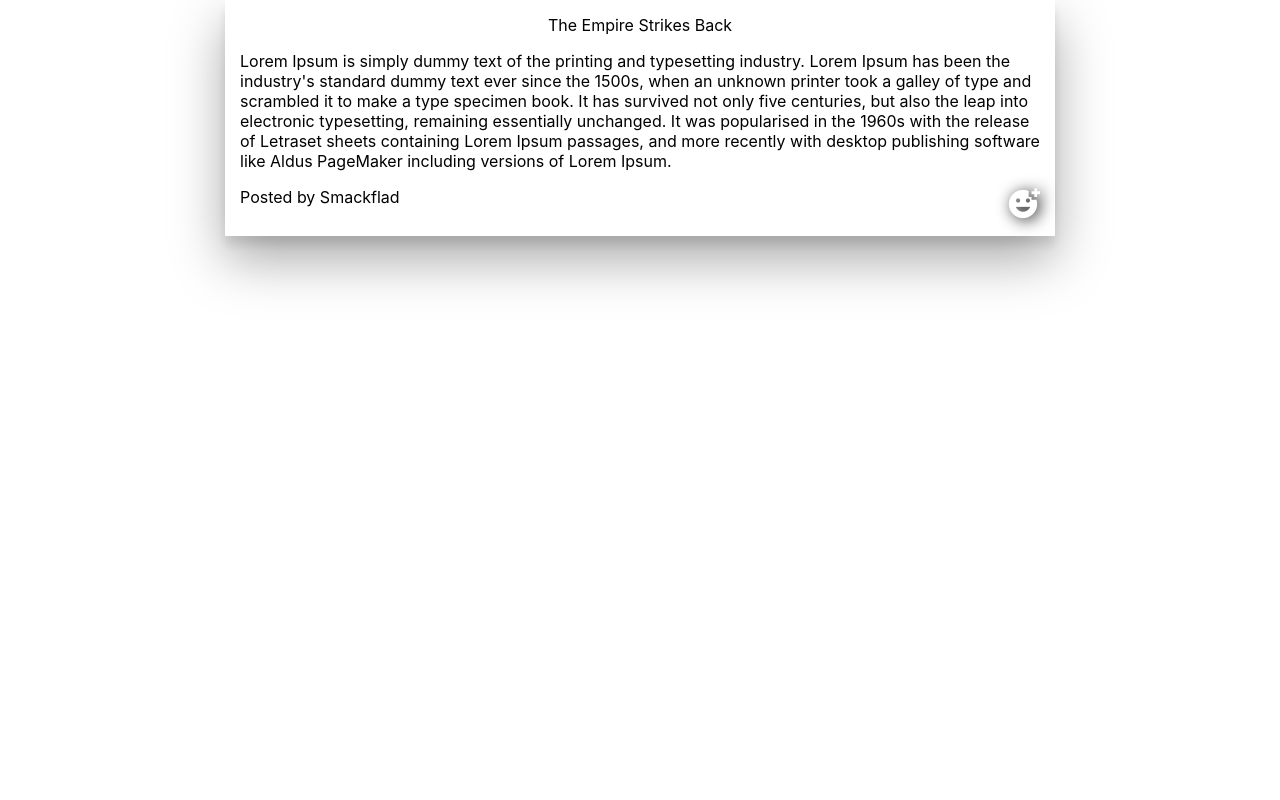
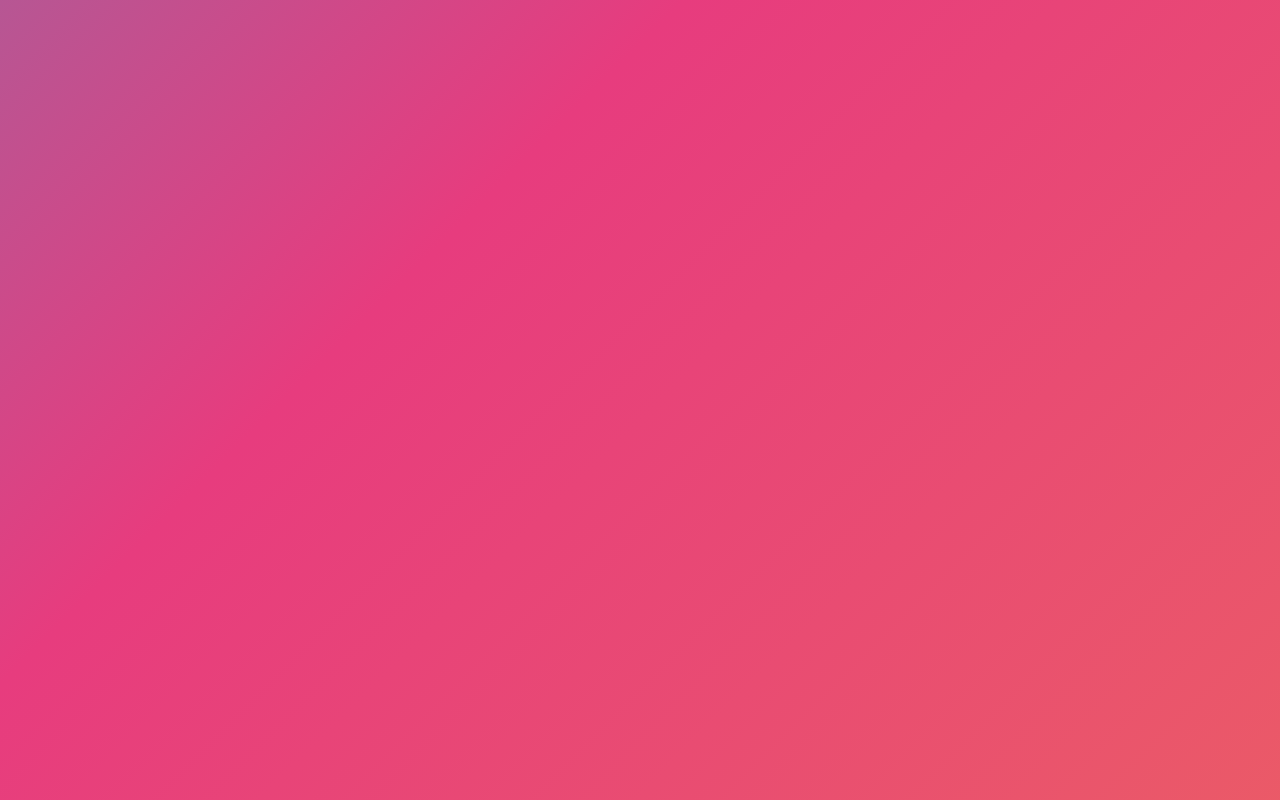
Before and after one commit to smackflad/movieRamaApp, a React (Create React App) app in the folder front/: page / in a window 1280 px wide. Built offline with nearby package versions, Linux system fonts and the light colour scheme.

Commit message:
started with some animations for the first view and post showing

```diff
--- a/front/package.json
+++ b/front/package.json
@@ -6,8 +6,11 @@
     "@testing-library/jest-dom": "^5.16.5",
     "@testing-library/react": "^13.4.0",
     "@testing-library/user-event": "^13.5.0",
+    "animate.css": "^4.1.1",
+    "framer-motion": "^8.5.4",
     "react": "^18.2.0",
     "react-dom": "^18.2.0",
+    "react-intersection-observer": "^9.4.1",
     "react-router-dom": "^6.7.0",
     "react-scripts": "5.0.1",
     "web-vitals": "^2.1.4"
--- a/front/src/App.css
+++ b/front/src/App.css
@@ -36,3 +36,59 @@
     transform: rotate(360deg);
   }
 }
+
+
+.test {
+  width: 100wh;
+  height: 100vh;
+  /* color: #fff; */
+  background: linear-gradient(-45deg, #EE7752, #E73C7E, #23A6D5, #23D5AB);
+  background-size: 400% 400%;
+  -webkit-animation: Gradient 15s ease infinite;
+  -moz-animation: Gradient 15s ease infinite;
+  animation: Gradient 15s ease infinite;
+  overflow: hidden;
+
+  }
+
+.paused {
+  -webkit-animation-play-state: paused; /* Safari 4.0 - 8.0 */
+  animation-play-state: paused;
+}
+
+
+@-webkit-keyframes Gradient {
+  0% {
+  background-position: 0% 50%
+  }
+50% {
+background-position: 100% 50%
+}
+100% {
+background-position: 0% 50%
+}
+}
+
+@-moz-keyframes Gradient {
+  0% {
+  background-position: 0% 50%
+  }
+50% {
+background-position: 100% 50%
+}
+100% {
+background-position: 0% 50%
+}
+}
+
+@keyframes Gradient {
+  0% {
+  background-position: 0% 50%
+  }
+50% {
+background-position: 100% 50%
+}
+100% {
+background-position: 0% 50%
+}
+}
--- a/front/src/App.js
+++ b/front/src/App.js
@@ -7,7 +7,7 @@
 function App() {
   return (
     <Router>
-        <div className='Body'>
+        <div className='Body test'>
           <Routes>
             <Route path="/" element={<HomePage />}>
 
--- a/front/src/components/pages/homePage/HomePage.js
+++ b/front/src/components/pages/homePage/HomePage.js
@@ -1,16 +1,44 @@
 import "./homePage.css";
-
+import mainLogo from "./../../../imgs/logoc.png";
 import MovieComponent from "./components/movieComponent/MovieComponent";
 
 import { useEffect } from "react";
 import { useNavigate } from "react-router-dom";
 import { useState } from "react";
+import 'animate.css';
+import { useAnimation, motion, delay } from "framer-motion";
+import { useInView } from "react-intersection-observer";
 
 const HomePage = () => {
   let navigate = useNavigate();
+  const animationControls = useAnimation();
+  async function sequence() {
+    await animationControls.start({ scale: 1.5, transition: {delay: 0.5} });
+    await animationControls.start({ scale: 0 });
+    animationControls.start({
+        opacity: 0,
+        transitionEnd: {
+          display: "none"
+        }
+      });
+  }
+  useEffect(()=>{
+    sequence();
+  });
 
   return (
     <div className="homePage-external">
+        <motion.div className="homePage-logo"
+            initial={{ scale: 1 }}
+            animate={animationControls}
+        >
+            <img src={mainLogo} />
+        </motion.div>
+        <motion.div className="homePage-posts"
+            initial={{ y: 100, opacity: 0, display: "none" }}
+            animate={{ y: 0, opacity: 1, display: "flex" }}
+            transition={{delay: 1.2, duration: 0.4}}
+        >
         <MovieComponent
             id={5}
             title={"The Empire Strikes Back"}
@@ -19,6 +47,23 @@
             nOlikes={5}
             nOHates={3}
             />
+        <MovieComponent
+            id={5}
+            title={"The Empire Strikes Back"}
+            desc={"Lorem Ipsum is simply dummy text of the printing and typesetting industry. Lorem Ipsum has been the industry's standard dummy text ever since the 1500s, when an unknown printer took a galley of type and scrambled it to make a type specimen book. It has survived not only five centuries, but also the leap into electronic typesetting, remaining essentially unchanged. It was popularised in the 1960s with the release of Letraset sheets containing Lorem Ipsum passages, and more recently with desktop publishing software like Aldus PageMaker including versions of Lorem Ipsum."}
+            nOuser={"Smackflad"}
+            nOlikes={5}
+            nOHates={3}
+            />
+        <MovieComponent
+            id={5}
+            title={"The Empire Strikes Back"}
+            desc={"Lorem Ipsum is simply dummy text of the printing and typesetting industry. Lorem Ipsum has been the industry's standard dummy text ever since the 1500s, when an unknown printer took a galley of type and scrambled it to make a type specimen book. It has survived not only five centuries, but also the leap into electronic typesetting, remaining essentially unchanged. It was popularised in the 1960s with the release of Letraset sheets containing Lorem Ipsum passages, and more recently with desktop publishing software like Aldus PageMaker including versions of Lorem Ipsum."}
+            nOuser={"Smackflad"}
+            nOlikes={5}
+            nOHates={3}
+            />
+        </motion.div>
     </div>
   );
 };
--- a/front/src/components/pages/homePage/components/movieComponent/MovieComponent.js
+++ b/front/src/components/pages/homePage/components/movieComponent/MovieComponent.js
@@ -2,10 +2,12 @@
 import { useEffect } from "react";
 import { useNavigate } from "react-router-dom";
 import { useState } from "react";
-import { fadeIn, fadeOut } from 'react-animations'
+import 'animate.css'
 
 const MovieComponent = ({id, title, desc, nOuser, dOpublic, nOlikes, nOHates}) => {
   let navigate = useNavigate();
+  const [hasReaction, setHasReaction] = useState(0);
+  const [isBool, setIsBool] = useState(false);
 
   return (
     <div className="MovieComponent-external">
@@ -20,11 +22,37 @@
                 <div className="movieCBot-left">
                     <span>Posted by {nOuser}</span>
                 </div>
-                <div className="movieCBot-right">
-                    <span className="material-icons">
-                        add_reaction
-                    </span>
-                </div>
+                {(!isBool && hasReaction == 0) &&
+                    <div className="movieCBot-right movieCBot-right-add" onMouseEnter={()=>{setIsBool(true);}}>
+                        <span className="material-icons">
+                            add_reaction
+                        </span>
+                    </div>
+                }
+                {(!isBool && hasReaction == 1) &&
+                    <div className="movieCBot-right movieCBot-right-add" onMouseEnter={()=>{setIsBool(true);}}>
+                        <span className="material-icons md-green">
+                            mood
+                        </span>
+                    </div>
+                }
+                {(!isBool && hasReaction == 2) &&
+                    <div className="movieCBot-right movieCBot-right-add" onMouseEnter={()=>{setIsBool(true);}}>
+                        <span className="material-icons md-red">
+                            sentiment_very_dissatisfied
+                        </span>
+                    </div>
+                }
+                {isBool &&
+                    <div className="movieCBot-right" onMouseLeave={()=>{setIsBool(false);}}>
+                        <span className="material-icons md-green" onClick={()=>{if(hasReaction === 1){setHasReaction(0);}else{setHasReaction(1)}}}>
+                            mood
+                        </span>
+                        <span className="material-icons md-red" onClick={()=>{if(hasReaction === 2){setHasReaction(0);}else{setHasReaction(2)}}}>
+                            sentiment_very_dissatisfied
+                        </span>
+                    </div>
+                }
             </div>
         </div>
     </div>
--- a/front/src/components/pages/homePage/components/movieComponent/movieComponent.css
+++ b/front/src/components/pages/homePage/components/movieComponent/movieComponent.css
@@ -5,7 +5,8 @@
     justify-content: center;
     padding: 15px;
     box-shadow: 0 9px 9px 0 rgb(0 0 0 / 9%), 0 23px 50px 0 rgb(0 0 0 / 34%);
-
+    background-color: white;
+    color: black
 }
 
 .MovieComponent-internal {
@@ -26,11 +27,35 @@
 .MovieComponent-external .MovieComponent-internal .movieC-bottom .movieCBot-right {
     display: flex;
     flex-direction: row;
-    gap: 15px;
+    gap: 5px;
+}
+
+.MovieComponent-external .MovieComponent-internal .movieC-bottom .movieCBot-right .material-icons:hover {
+    cursor:pointer;
 }
 
 .movieCBot-right .material-icons {
     font-size: 34px;
     text-shadow: 3px 2px 15px #1b1b1b;
-    color: white;
+    color: rgb(255, 255, 255);
+    user-select: none;
 }
+
+.md-green {
+    color: rgb(6, 167, 28) !important;
+    text-shadow: 3px 2px 15px rgb(0, 255, 0) !important;
+
+}
+
+.md-red {
+    color: rgb(209, 1, 1) !important;
+    text-shadow: 3px 2px 15px rgb(255, 0, 0) !important;
+
+}
+
+.movieCBot-right-add{
+    margin-right: 20px;
+}
+.animate__animated.animate__bounceOut {
+    --animate-duration: 0.5s;
+  }
--- a/front/src/components/pages/homePage/homePage.css
+++ b/front/src/components/pages/homePage/homePage.css
@@ -1,5 +1,34 @@
 .homePage-external{
+    /* display: flex; */
+    /* flex-direction: column; */
+    /* justify-content: center; */
+    width: 100%;
+    height: 100%;
+}
+
+.homePage-external .homePage-logo{
+    width: 100%;
+    height: 100%;
     display: flex;
-    flex-direction: row;
     justify-content: center;
+    align-items: center;
 }
+
+.homePage-external .homePage-logo img {
+    max-width: 20%;
+    min-width: 280px;
+    height: auto;
+}
+
+.homePage-external .homePage-posts{
+    /* display: flex; */
+    align-items: center;
+    flex-direction: column;
+    overflow-y:scroll;
+    height: 100%;
+
+}
+
+.homePage-external .homePage-posts * {
+    margin-top: 10px;
+}
```
Also changed, not shown: front/src/imgs/logoc.png (added), 1 other file (tests, documents, lock files or other folders). Lines whose indentation alone changed are shown as unchanged.
